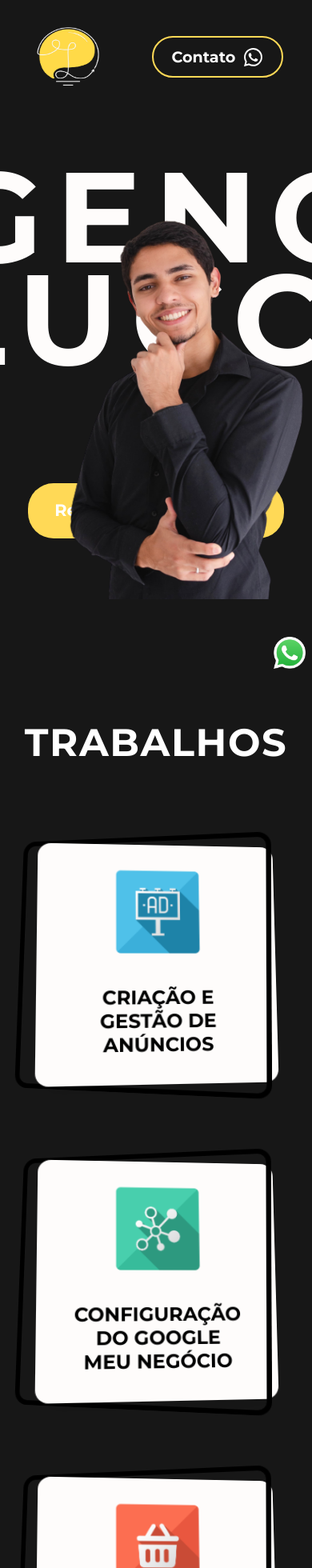
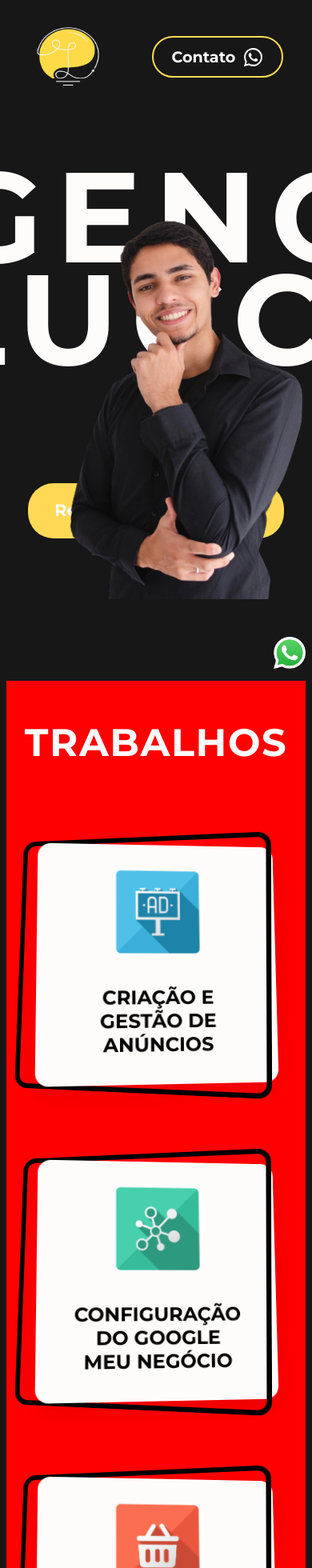
Before and after one commit to DanielAlmeidaToledo/AgenciaLucca, a Next.js app: page / in a window 390 px wide. Shown: the top 1960 px of the page at 80% size. Built offline with nearby package versions, Linux system fonts and the light colour scheme; no server answers.

Commit message:
ATT: Final

```diff
--- a/pages/index.tsx
+++ b/pages/index.tsx
@@ -19,7 +19,7 @@ export default function Home() {
         <link rel="shortcut icon" href="/media/logo3.png" type="image/x-icon" />
         <meta
           name="keyworkds"
-          content="marketing, marketing digital, agência marketing, Agencia Lucca"
+          content="marketing, marketing digital, agência marketing, Agencia Lucca, Marketing em Boituva"
         ></meta>
         <meta name="description" content="Agência de marketing digital"></meta>
       </Head>
--- a/styles/Works.module.css
+++ b/styles/Works.module.css
@@ -15,3 +15,9 @@
     letter-spacing: .1rem;
     width: 100%;
 }
+
+@media (max-width: 768px) {
+    .Works {
+        background-color: red;
+    }
+}
```
